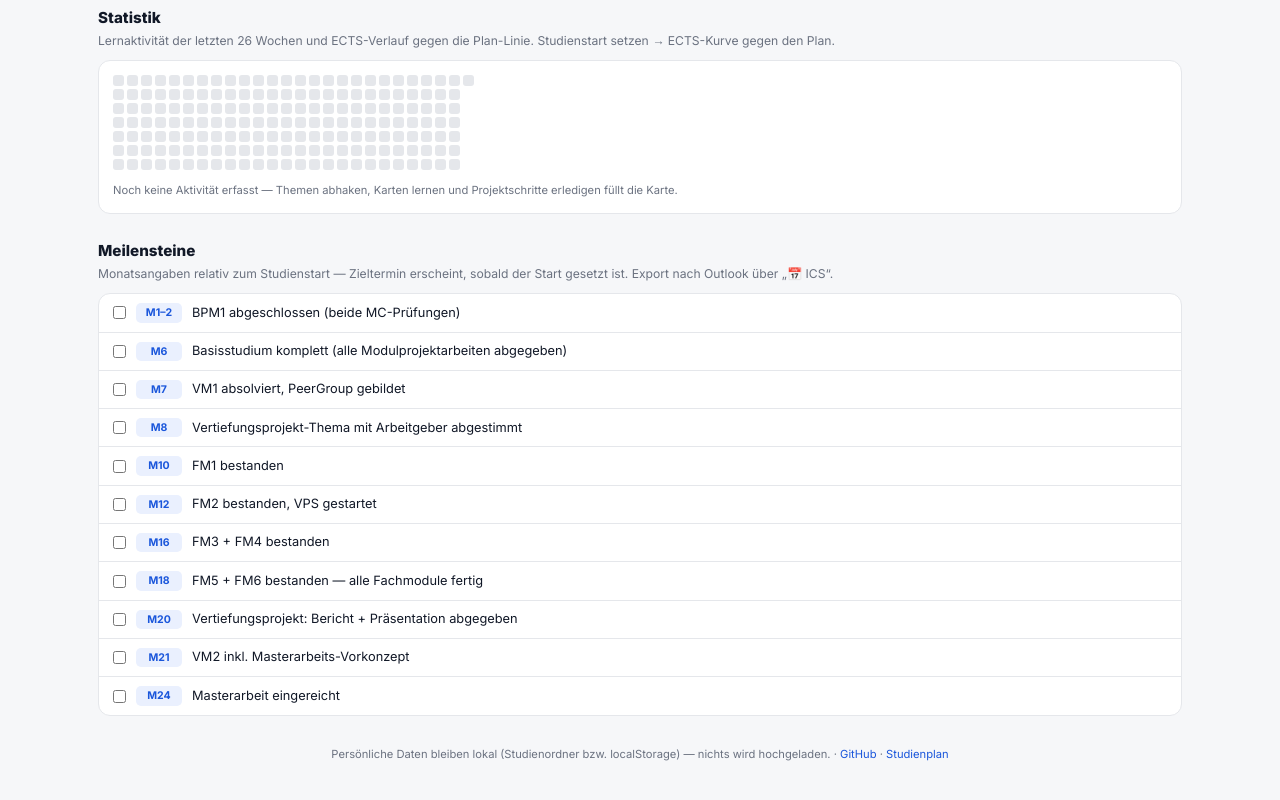
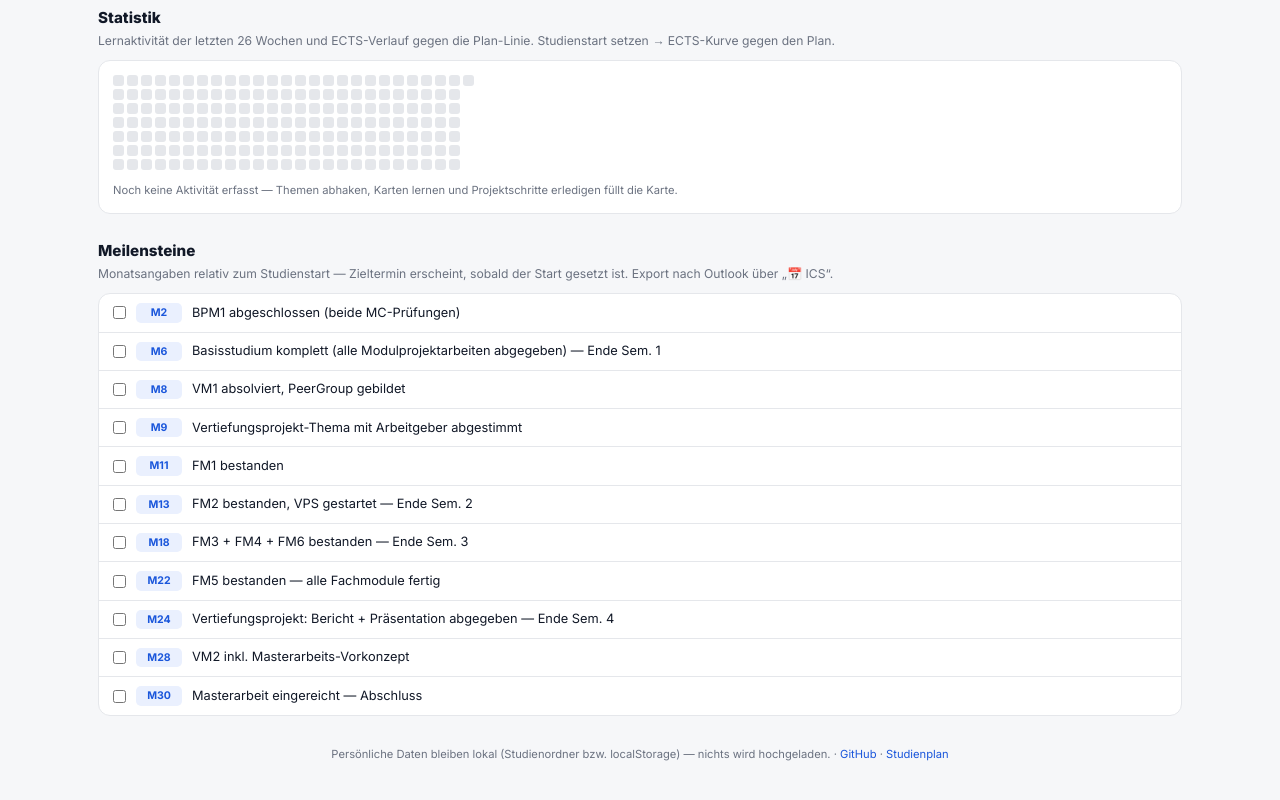
Before and after one commit to dfedorov12/studium, a plain HTML site: page index.html in a window 1280 px wide. Shown: the part 2484-3284 px from the top of the page. Drawn offline with Linux system fonts and the light colour scheme.

Commit message:
Regelstudiendauer auf 5 Semester / 30 Monate (lt. Ausbildungsvertrag)
- PLAN_MONTHS 24 -> 30; Meilensteine ueber 5 Semester verteilt (M2..M30)
  mit Semester-Markierungen; ECTS-Chart-Gitter bis M30
- Studienplan: Regelstudiendauer 5 Sem. / max. 10 Sem., Studienbeginn ab
  Zahlung/LMS-Freischaltung, Phasen nach Semestern, Aufwand neu gerechnet
- Cache-Bump v6
(keine personenbezogenen/finanziellen Vertragsdaten im Repo)

Co-Authored-By: Claude Fable 5 <noreply@anthropic.com>

```diff
--- a/index.html
+++ b/index.html
@@ -9,7 +9,7 @@
 <link rel="manifest" href="manifest.webmanifest"/>
 <link rel="preconnect" href="https://fonts.googleapis.com"/>
 <link href="https://fonts.googleapis.com/css2?family=Inter:wght@400;500;600;700;800&display=swap" rel="stylesheet"/>
-<link rel="stylesheet" href="css/style.css?v=5"/>
+<link rel="stylesheet" href="css/style.css?v=6"/>
 </head>
 <body>
 <div class="wrap">
@@ -93,7 +93,7 @@
 <div class="overlay" id="overlay"><div class="modal" id="modal"></div></div>
 <div class="toast" id="toast"></div>
 
-<script src="js/data.js?v=5"></script>
-<script src="js/app.js?v=5"></script>
+<script src="js/data.js?v=6"></script>
+<script src="js/app.js?v=6"></script>
 </body>
 </html>
--- a/js/app.js
+++ b/js/app.js
@@ -453,7 +453,7 @@ function renderStats(){
     lastE = p.e;
   });
   pts += ` ${x(monOf(today()))},${y(lastE)}`;
-  const gridM = [6,12,18];
+  const gridM = [6,12,18,24];
   svg.setAttribute('viewBox',`0 0 ${W} ${H}`);
   svg.innerHTML = `
     ${gridM.map(m=>`<line x1="${x(m)}" y1="${y(0)}" x2="${x(m)}" y2="${y(totalE)}" stroke="var(--line)" stroke-dasharray="2 4"/>
--- a/js/data.js
+++ b/js/data.js
@@ -90,19 +90,19 @@ const MODULES = [
 const PROGRAM_ECTS = 120;
 
 const MILESTONES = [
-  {m:'M1–2',  mm:2,  t:'BPM1 abgeschlossen (beide MC-Prüfungen)', mods:['BPM1']},
-  {m:'M6',   mm:6,  t:'Basisstudium komplett (alle Modulprojektarbeiten abgegeben)', mods:['BPM2','BPM3','BPM4','BWM1','BWM2']},
-  {m:'M7',   mm:7,  t:'VM1 absolviert, PeerGroup gebildet', mods:['VM1']},
-  {m:'M8',   mm:8,  t:'Vertiefungsprojekt-Thema mit Arbeitgeber abgestimmt', mods:['VP']},
-  {m:'M10',  mm:10, t:'FM1 bestanden', mods:['FM1']},
-  {m:'M12',  mm:12, t:'FM2 bestanden, VPS gestartet', mods:['FM2','VPS']},
-  {m:'M16',  mm:16, t:'FM3 + FM4 bestanden', mods:['FM3','FM4']},
-  {m:'M18',  mm:18, t:'FM5 + FM6 bestanden — alle Fachmodule fertig', mods:['FM5','FM6']},
-  {m:'M20',  mm:20, t:'Vertiefungsprojekt: Bericht + Präsentation abgegeben', mods:['VP']},
-  {m:'M21',  mm:21, t:'VM2 inkl. Masterarbeits-Vorkonzept', mods:['VM2']},
-  {m:'M24',  mm:24, t:'Masterarbeit eingereicht', mods:['MA']}
+  {m:'M2',   mm:2,  t:'BPM1 abgeschlossen (beide MC-Prüfungen)', mods:['BPM1']},
+  {m:'M6',   mm:6,  t:'Basisstudium komplett (alle Modulprojektarbeiten abgegeben) — Ende Sem. 1', mods:['BPM2','BPM3','BPM4','BWM1','BWM2']},
+  {m:'M8',   mm:8,  t:'VM1 absolviert, PeerGroup gebildet', mods:['VM1']},
+  {m:'M9',   mm:9,  t:'Vertiefungsprojekt-Thema mit Arbeitgeber abgestimmt', mods:['VP']},
+  {m:'M11',  mm:11, t:'FM1 bestanden', mods:['FM1']},
+  {m:'M13',  mm:13, t:'FM2 bestanden, VPS gestartet — Ende Sem. 2', mods:['FM2','VPS']},
+  {m:'M18',  mm:18, t:'FM3 + FM4 + FM6 bestanden — Ende Sem. 3', mods:['FM3','FM4','FM6']},
+  {m:'M22',  mm:22, t:'FM5 bestanden — alle Fachmodule fertig', mods:['FM5']},
+  {m:'M24',  mm:24, t:'Vertiefungsprojekt: Bericht + Präsentation abgegeben — Ende Sem. 4', mods:['VP']},
+  {m:'M28',  mm:28, t:'VM2 inkl. Masterarbeits-Vorkonzept', mods:['VM2']},
+  {m:'M30',  mm:30, t:'Masterarbeit eingereicht — Abschluss', mods:['MA']}
 ];
-const PLAN_MONTHS = 24;
+const PLAN_MONTHS = 30; // Regelstudiendauer 5 Semester
 
 /* Vorbefüllte Projekte je Modul */
 const DEFAULT_PROJECTS = {
--- a/sw.js
+++ b/sw.js
@@ -1,6 +1,6 @@
 'use strict';
-const VERSION = 'mba-v5';
-const SHELL = ['.', 'index.html', 'css/style.css?v=5', 'js/data.js?v=5', 'js/app.js?v=5', 'manifest.webmanifest', 'icon.svg'];
+const VERSION = 'mba-v6';
+const SHELL = ['.', 'index.html', 'css/style.css?v=6', 'js/data.js?v=6', 'js/app.js?v=6', 'manifest.webmanifest', 'icon.svg'];
 
 self.addEventListener('install', e => {
   e.waitUntil(caches.open(VERSION).then(c => c.addAll(SHELL)).then(() => self.skipWaiting()));
```
Also changed, not shown: 1 other file.
